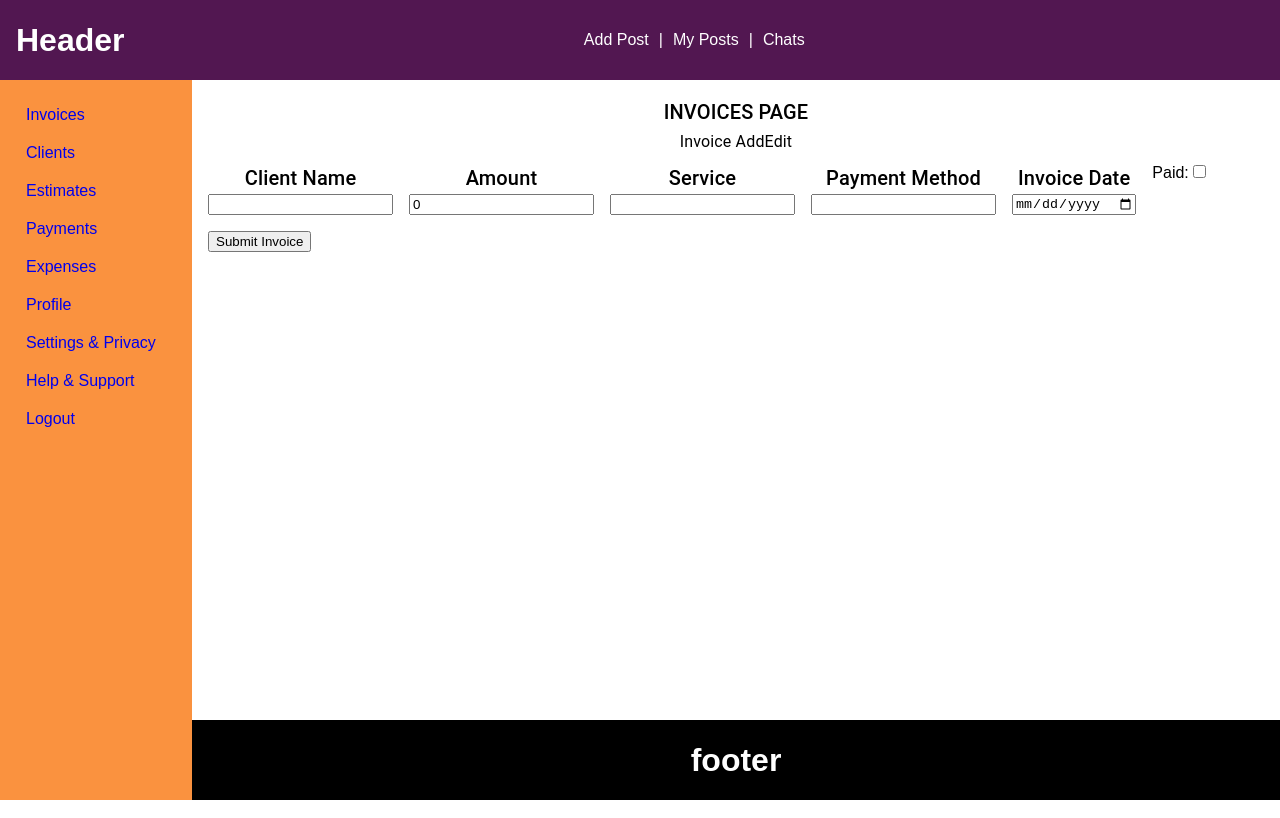
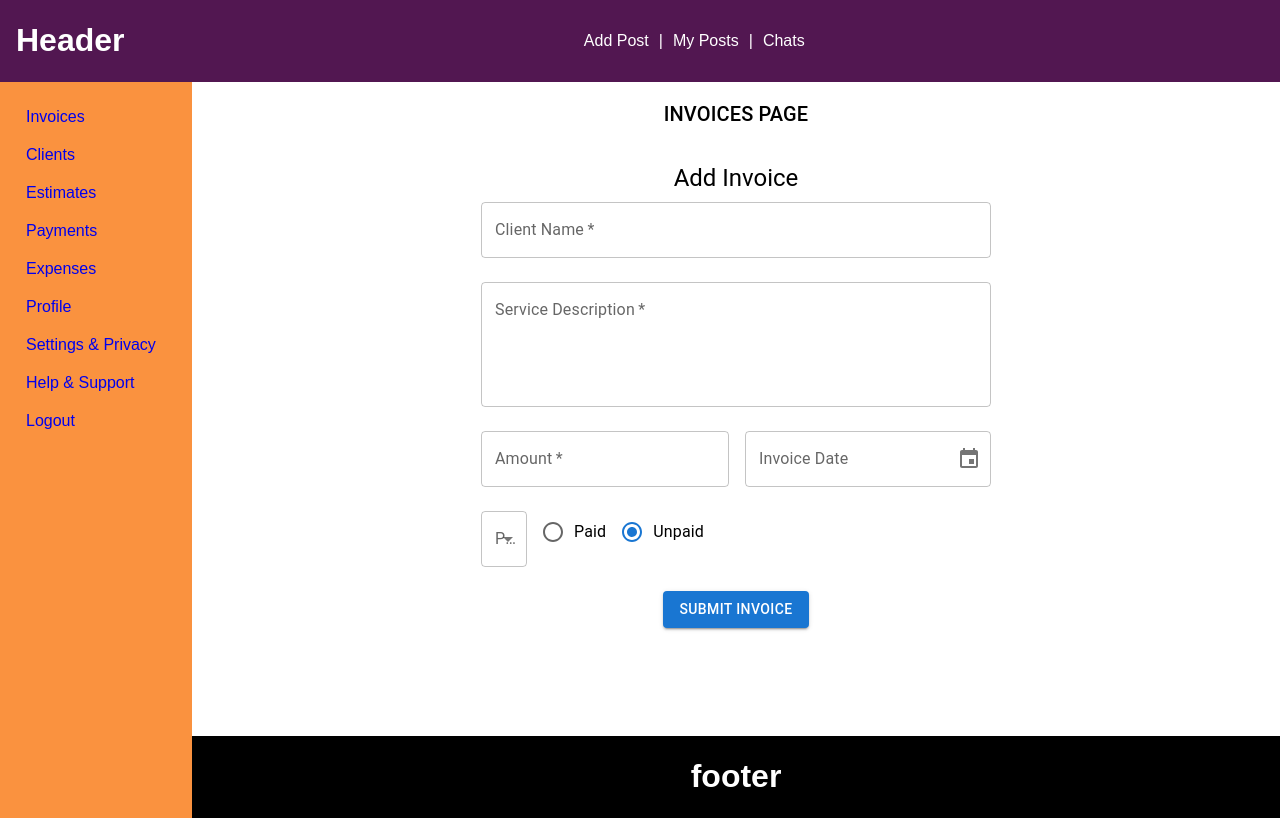
Before and after one commit to PritamChaudhari23/invoice-manager-frontend, a React (Vite) app: page /invoices/add in a window 1280 px wide. Built offline with nearby package versions, Linux system fonts and the light colour scheme.

Commit message:
neat form

```diff
--- a/package.json
+++ b/package.json
@@ -20,6 +20,7 @@
     "axios": "^1.11.0",
     "formik": "^2.4.6",
     "jwt-decode": "^4.0.0",
+    "moment": "^2.30.1",
     "prop-types": "^15.8.1",
     "react": "^19.1.0",
     "react-dom": "^19.1.0",
--- a/src/app/pages/Invoice/InvoiceAddEdit.jsx
+++ b/src/app/pages/Invoice/InvoiceAddEdit.jsx
@@ -1,14 +1,28 @@
 import { useState } from "react";
-import { Grid } from "@mui/material";
-import Typography from "@mui/material/Typography";
+import {
+  Grid,
+  Typography,
+  TextField,
+  MenuItem,
+  FormControl,
+  InputLabel,
+  Select,
+  RadioGroup,
+  Radio,
+  FormControlLabel,
+  Button,
+  Box,
+} from "@mui/material";
+import { DatePicker, LocalizationProvider } from "@mui/x-date-pickers";
+import { AdapterMoment } from "@mui/x-date-pickers/AdapterMoment";
 
 const InvoiceAddEdit = ({ mode }) => {
   const initialState = {
     clientName: "",
-    amount: 0,
+    amount: "",
     service: "",
     paymentMethod: "",
-    invoiceDate: "",
+    invoiceDate: null,
     isPaid: false,
   };
 
@@ -16,90 +30,143 @@ const InvoiceAddEdit = ({ mode }) => {
 
   const handleFormSubmit = (event) => {
     event.preventDefault();
-    console.log(`INVOICE DATA: ${invoice}`);
+    console.log("INVOICE DATA:", invoice);
   };
 
   const handleInputChange = (event) => {
     const { name, value } = event.target;
-    setInvoice({ ...invoice, [name]: value });
+    setInvoice((prev) => ({ ...prev, [name]: value }));
+  };
+
+  const handleRadioChange = (event) => {
+    setInvoice({ ...invoice, isPaid: event.target.value === "true" });
+  };
+
+  const handleDateChange = (date) => {
+    setInvoice({ ...invoice, invoiceDate: date });
   };
 
   return (
-    <div>
-      <Typography variant="subtitle1" gutterBottom>
-        Invoice AddEdit
+    <Box maxWidth="sm" mx="auto" py={4}>
+      <Typography variant="h5" align="center" gutterBottom>
+        {mode === "edit" ? "Edit Invoice" : "Add Invoice"}
       </Typography>
+
       <form onSubmit={handleFormSubmit}>
-        <Grid container spacing={2}>
+        <Grid container spacing={3} direction="column">
+          {/* Client Name */}
           <Grid item xs={12}>
-            <Typography variant="h6">Client Name</Typography>
-            <input
-              type="text"
+            <TextField
+              label="Client Name"
               name="clientName"
               value={invoice.clientName}
               onChange={handleInputChange}
+              fullWidth
               required
             />
           </Grid>
+
+          {/* Service (TextArea) */}
           <Grid item xs={12}>
-            <Typography variant="h6">Amount</Typography>
-            <input
-              type="number"
-              name="amount"
-              value={invoice.amount}
+            <TextField
+              label="Service Description"
+              name="service"
+              value={invoice.service}
               onChange={handleInputChange}
+              fullWidth
+              multiline
+              rows={4}
               required
             />
           </Grid>
+
+          {/* Amount + Invoice Date */}
           <Grid item xs={12}>
-            <Typography variant="h6">Service</Typography>
-            <input
-              type="text"
-              name="service"
-              value={invoice.service}
+            <Grid container spacing={2}>
+              <Grid item xs={6}>
+                <TextField
+                  label="Amount"
+                  name="amount"
+                  type="number"
+                  value={invoice.amount}
                   onChange={handleInputChange}
+                  fullWidth
                   required
                 />
               </Grid>
+              <Grid item xs={6}>
+                <LocalizationProvider dateAdapter={AdapterMoment}>
+                  <DatePicker
+                    label="Invoice Date"
+                    value={invoice.invoiceDate}
+                    onChange={handleDateChange}
+                    renderInput={(params) => (
+                      <TextField {...params} fullWidth required />
+                    )}
+                  />
+                </LocalizationProvider>
+              </Grid>
+            </Grid>
+          </Grid>
+
+          {/* Payment Method + Payment Status */}
+
           <Grid item xs={12}>
-            <Typography variant="h6">Payment Method</Typography>
-            <input
-              type="text"
+            <Grid container spacing={2}>
+              {/* Payment Method Dropdown */}
+              <Grid item xs={6}>
+                <FormControl fullWidth required>
+                  <InputLabel>Payment Method</InputLabel>
+                  <Select
                     name="paymentMethod"
                     value={invoice.paymentMethod}
                     onChange={handleInputChange}
-              required
+                    label="Payment Method"
+                    fullWidth
+                  >
+                    <MenuItem value="cash">Cash</MenuItem>
+                    <MenuItem value="card">Card</MenuItem>
+                    <MenuItem value="upi">UPI</MenuItem>
+                  </Select>
+                </FormControl>
+              </Grid>
+
+              {/* Payment Status (Radio Buttons) */}
+              <Grid item xs={6}>
+                <FormControl component="fieldset" fullWidth>
+                  <RadioGroup
+                    name="isPaid"
+                    value={invoice.isPaid.toString()}
+                    onChange={handleRadioChange}
+                    row
+                  >
+                    <FormControlLabel
+                      value="true"
+                      control={<Radio />}
+                      label="Paid"
                     />
+                    <FormControlLabel
+                      value="false"
+                      control={<Radio />}
+                      label="Unpaid"
+                    />
+                  </RadioGroup>
+                </FormControl>
               </Grid>
+            </Grid>
+          </Grid>
+
+          {/* Submit Button */}
           <Grid item xs={12}>
-            <Typography variant="h6">Invoice Date</Typography>
-            <input
-              type="date"
-              name="invoiceDate"
-              value={invoice.invoiceDate}
-              onChange={handleInputChange}
-              required
-            />
-          </Grid>
-          <Grid item xs={12}>
-            <label>
-              Paid:
-              <input
-                type="checkbox"
-                name="isPaid"
-                checked={invoice.isPaid}
-                onChange={(e) =>
-                  setInvoice({ ...invoice, isPaid: e.target.checked })
-                }
-              />
-            </label>
-          </Grid>
-          <Grid item xs={12}>
-            <button type="submit">Submit Invoice</button>
+            <Box textAlign="center">
+              <Button variant="contained" color="primary" type="submit">
+                Submit Invoice
+              </Button>
+            </Box>
           </Grid>
         </Grid>
       </form>
-    </div>
+    </Box>
   );
 };
 
```
Also changed, not shown: 1 other file (tests, documents, lock files or other folders). Lines whose indentation alone changed are shown as unchanged.
